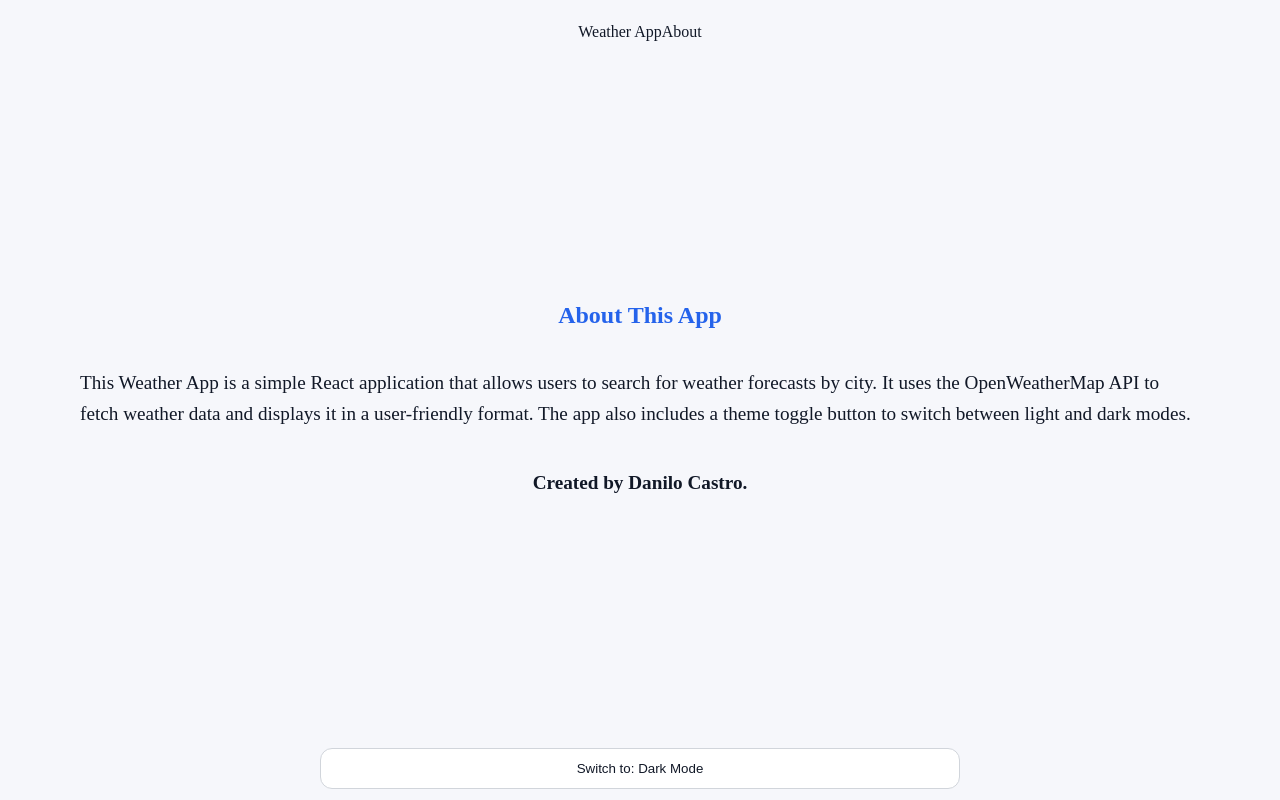
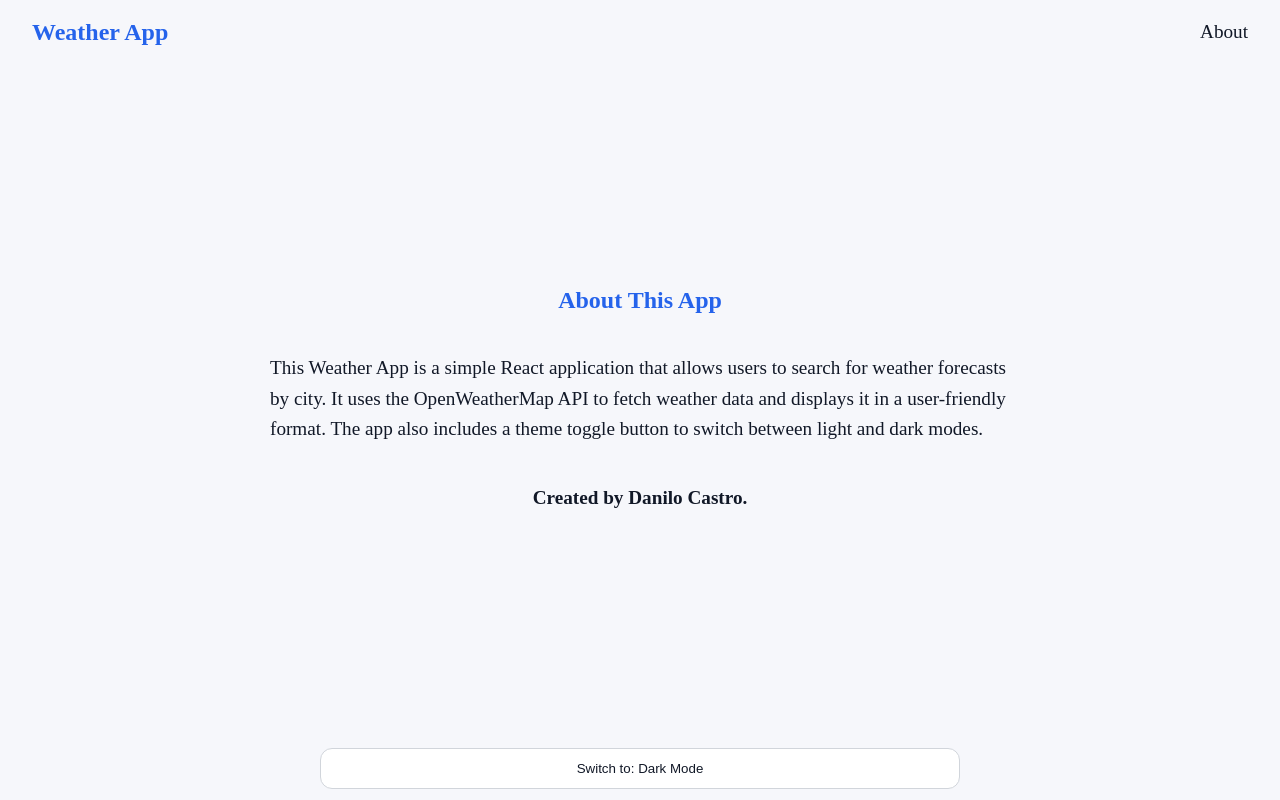
Before and after one commit to DaniloCastro19/Weather-App, a React (Vite) app: page /about in a window 1280 px wide. Built offline with nearby package versions, Linux system fonts and the light colour scheme; no server answers.

Commit message:
feat(root): Styling header

```diff
--- a/src/components/About/About.css
+++ b/src/components/About/About.css
@@ -1,4 +1,5 @@
 .aboutSection {
+  max-width: 900px;
   grid-area: 2 / 1 / 3 / 2;
   padding: 5rem;
   display: flex;
--- a/src/components/Header/Header.css
+++ b/src/components/Header/Header.css
@@ -1,5 +1,24 @@
 .header {
   grid-area: 1 / 1 / 2 / 2;
+  width: 100%;
+  padding: 1rem;
+}
+
+.pageTitle {
+  font-size: 1.5rem;
+  font-weight: bold;
+  color: var(--accent);
+}
+
+.aboutLink {
+  color: var(--text);
+}
+
+.aboutLink:hover {
+  transform: scale(1.1);
+  cursor: pointer;
+  color: var(--accent);
+  transition: transform 0.2s ease-in-out;
 }
 
 .navbar {
@@ -7,5 +26,6 @@
   justify-content: space-between;
   align-items: center;
   padding: 1rem;
+  gap: 1rem;
   color: var(--text);
 }
--- a/src/components/Header/Header.tsx
+++ b/src/components/Header/Header.tsx
@@ -3,11 +3,11 @@ import "./Header.css";
 
 export default function Header() {
   return (
-    <header className="header">
+    <div className="header">
       <nav className="navbar">
-        <Link to="/">Weather App</Link>
-        <Link to="/about">About</Link>
+        <Link to="/"><p className="pageTitle">Weather App</p></Link>
+        <Link to="/about"><p className="aboutLink">About</p></Link>
       </nav>
-    </header>
+    </div>
   );
 }
```
